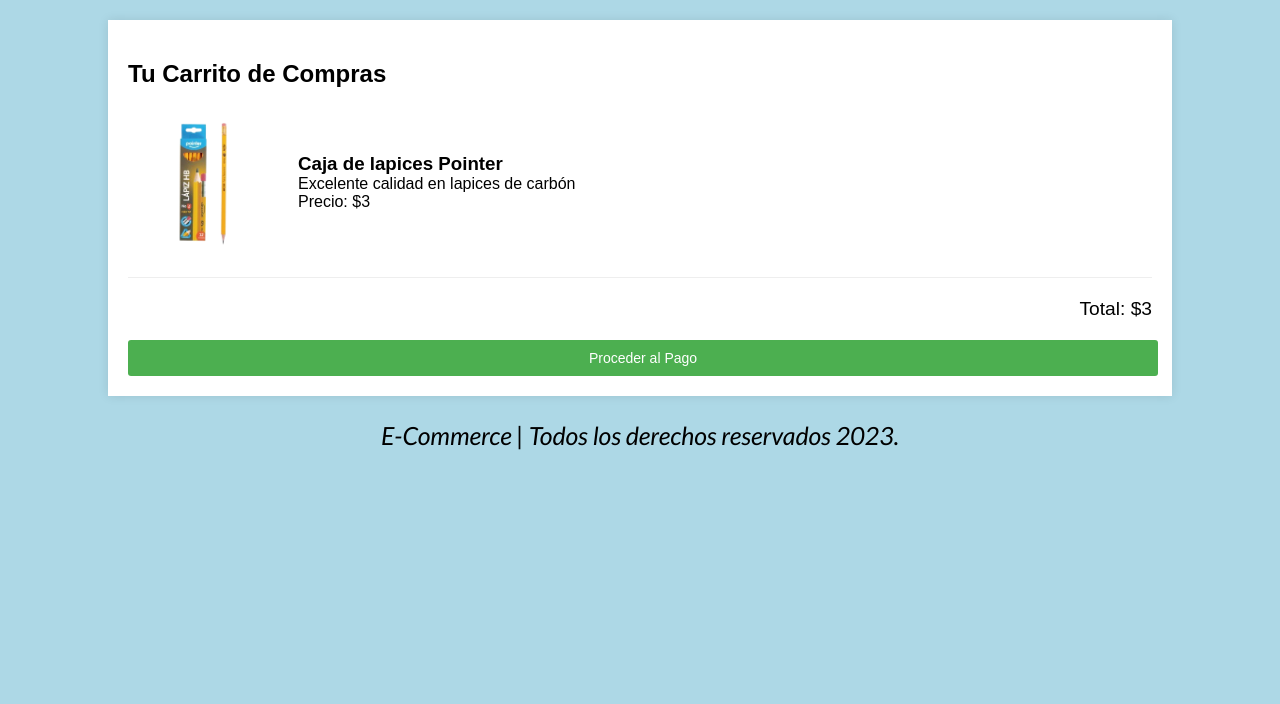
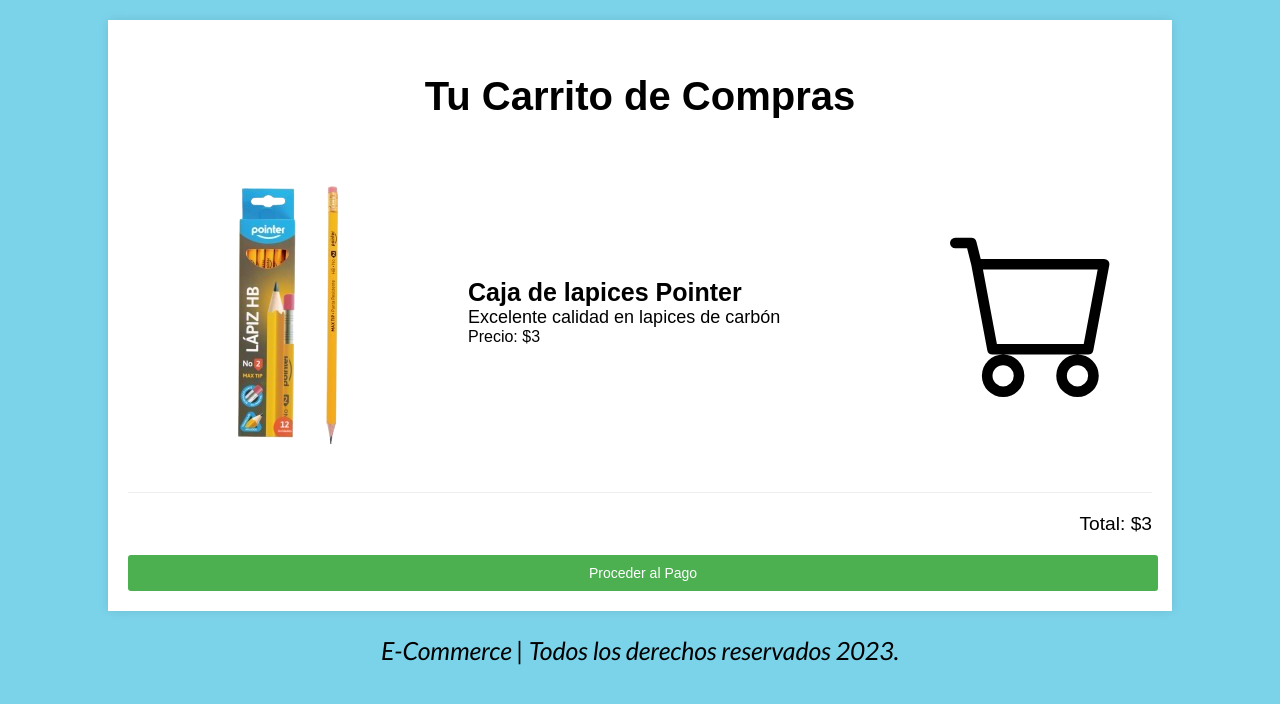
Before and after one commit to OnelbysSequera/Delta-Max, a PHP site: page /carrito.html in a window 1280 px wide. Shown: the top 704 px of the page. Run offline with PHP 8.4, Linux system fonts and the light colour scheme.

Commit message:
CambiosDiseño

```diff
--- a/carrito.html
+++ b/carrito.html
@@ -12,14 +12,15 @@
 </head>
 <body>
     <div class="carrito-container">
-        <h2>Tu Carrito de Compras</h2>
+        <h2 class="titulo-carrito">Tu Carrito de Compras</h2>
         <div class="producto">
-            <img src="img/P1-E.png" alt="Producto" class="producto-imagen">
+            <img src="img/P1-Carrito.png" alt="Producto" class="producto-imagen">
             <div class="producto-info">
-                <h3>Caja de lapices Pointer</h3>
-                <p>Excelente calidad en lapices de carbón</p>
-                <p>Precio: $<span class="precio">3</span></p>
+                <h3 class="nombre-producto">Caja de lapices Pointer</h3>
+                <p class="descripcion-producto">Excelente calidad en lapices de carbón</p>
+                <p">Precio: $<span class="precio">3</span></p>
             </div>
+            <img class="logo-carrito" src="img/logo-login.svg" alt="Logo carrito">
         </div>
         <div class="total">
             <p>Total: $<span class="precio-total">3</span></p>
--- a/css/estilos.css
+++ b/css/estilos.css
@@ -1,5 +1,5 @@
 :root {
-    --Fondo: #ADD8E6;
+    --Fondo: #7BD3EA;
     --NAV: #FFFFFF;
     --Hover: #FFA500;
     --verdeMenta: #98FB98;
@@ -33,10 +33,29 @@ body {
 }
 
 .producto-imagen {
-    width: 150px;
-    height: 150px;
+    width: 320px;
+    height: 320px;
     object-fit: cover;
     margin-right: 20px;
+}
+
+.logo-carrito {
+    margin-left: 170px;
+    width: 170px;
+    height: 170px;
+}
+
+.titulo-carrito {
+    font-size: 40px;
+    text-align: center;
+}
+
+.nombre-producto {
+    font-size: 25px;
+}
+
+.descripcion-producto {
+    font-size: 18px;
 }
 
 .producto-info h3, .producto-info p {
@@ -57,7 +76,7 @@ body {
     border: none;
     border-radius: 5px;
     cursor: pointer;
-    font-size: 1em;
+    font-size: 2em;
 }
 
 .boton-pago:hover {
--- a/css/pago.css
+++ b/css/pago.css
@@ -1,5 +1,5 @@
 :root {
-    --Fondo: #ADD8E6;
+    --Fondo: #7BD3EA;
     --NAV: #FFFFFF;
     --Hover: #FFA500;
     --verdeMenta: #98FB98;
--- a/css/styles.css
+++ b/css/styles.css
@@ -1,5 +1,5 @@
 :root {
-    --Fondo: #ADD8E6;
+    --Fondo: #7BD3EA;
     --NAV: #FFFFFF;
     --Hover: #FFA500;
     --verdeMenta: #98FB98;
@@ -182,7 +182,7 @@ h3 {
   }
 
   .categoria__imagen {
-    width: 30%;
+    width: 40%;
   }
 
   .categoria__nombre {
--- a/pago.html
+++ b/pago.html
@@ -13,7 +13,7 @@
 <body>
 
 <div class="container">
-    <img src="img/P1-E.png" alt="Producto">
+    <img class="producto-pago" src="img/P1-E.png" alt="Producto">
     <h2>Caja de lapices Pointer</h2>
     <p>Total a pagar: 3$</p>
 
```
Also changed, not shown: arte.html (+6 -6 lines), decoracion.html (+6 -6 lines), escolares.html (+6 -6 lines), manualidades.html (+6 -6 lines), oficina.html (+6 -6 lines), regalos.html (+6 -6 lines), img/P1-Carrito.png (added).
